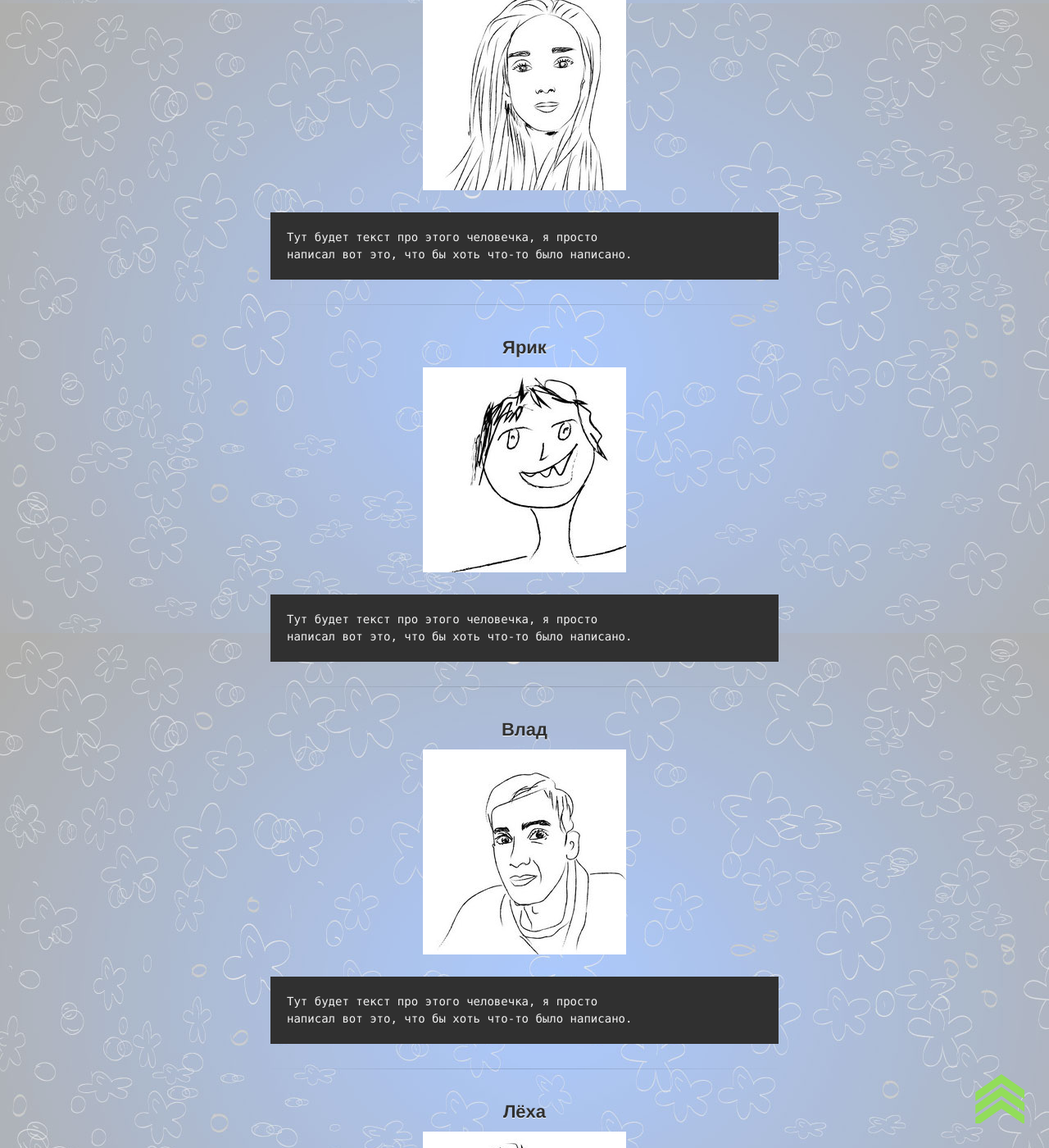
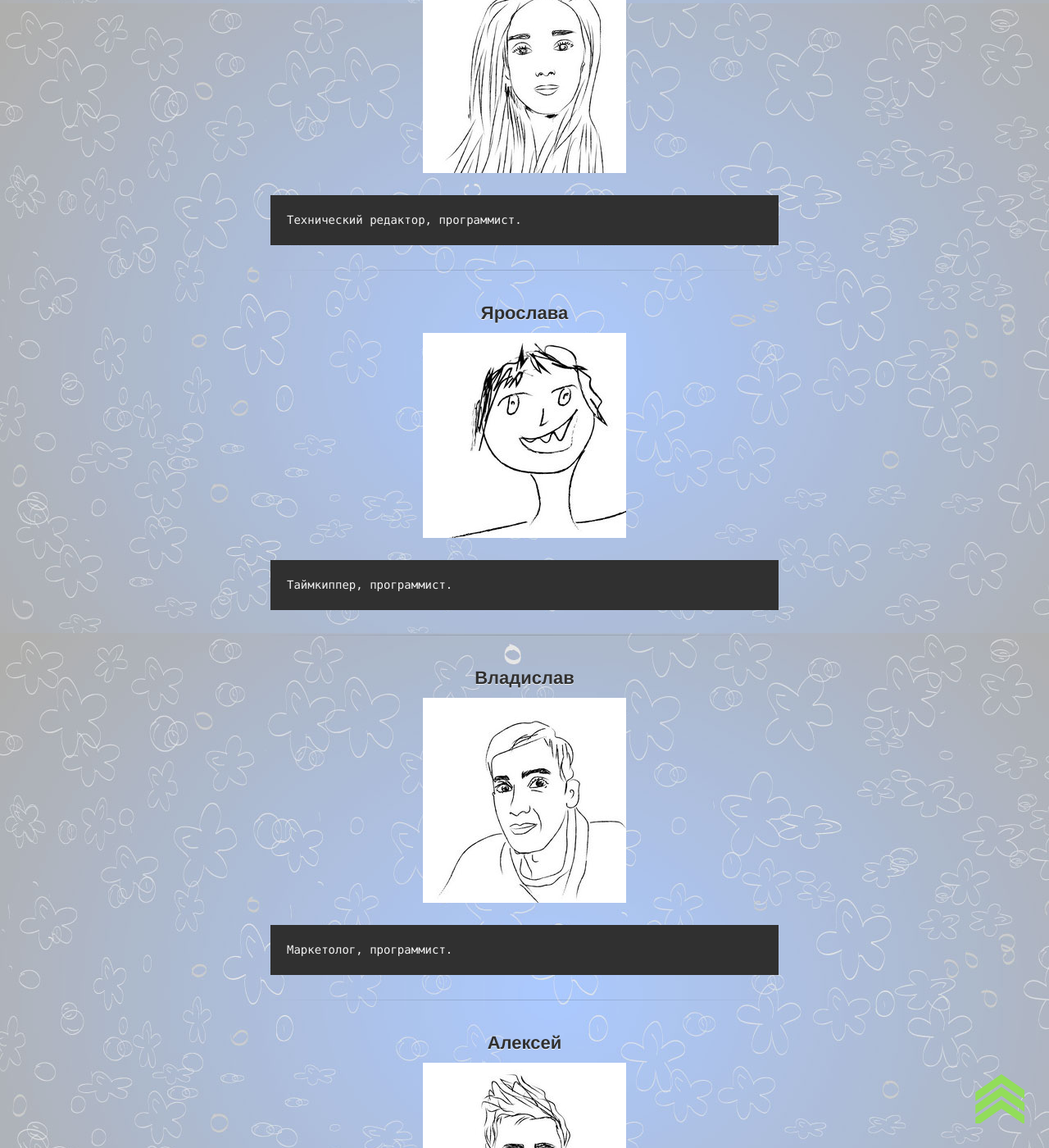
Before and after one commit to fplve/vika, a Jekyll site: the page built from index.md, in a window 1280 px wide and 1400 px high, scrolled down 8444 px. Shown: the whole window at 82% size. Built offline with Jekyll 4.4.1, drawn with Linux system fonts in a browser that asks for light colours; some web fonts are replaced; some of the changed text lies outside the part shown.

Commit message:
аврвар

````diff
--- a/_layouts/default.html
+++ b/_layouts/default.html
@@ -78,17 +78,17 @@
 				</li>
 				<li><a href="#sanya">Авторы</a>
 					<ul class="submenu">
-						<li><a href="#sanya">Саша</a></li>
-						<li><a href="#ylya">Юля</a></li>
+						<li><a href="#sanya">Александр</a></li>
+						<li><a href="#ylya">Юлия</a></li>
 						<li><a href="#yar">Ярослава</a></li>
-						<li><a href="#vlad">Влад</a></li>
-						<li><a href="#leh">Лёша</a></li>
+						<li><a href="#vlad">Владислав</a></li>
+						<li><a href="#leh">Алексей</a></li>
 					</ul>
 				</li>
-				<li><a href="#sanya">Скачать</a>
+				<li><a href="">Скачать</a>
 					<ul class="submenu">
-						<li><a href="">.zip</a></li>
-						<li><a href="">.tar.gz</a></li>
+						<li><a href="https://github.com/Geriler/vk-bot/archive/v1.0.zip">.zip</a></li>
+						<li><a href="https://github.com/Geriler/vk-bot/archive/v1.0.tar.gz">.tar.gz</a></li>
 					</ul>
 				</li>
 			</ul>
--- a/index.md
+++ b/index.md
@@ -152,7 +152,7 @@ function questionandanswer($peer_id, $message_id) {
 <a name="rolling"></a>
 ### Модуль rolling.php
 ```
-Данный модуль... что-то делает, я не понял.
+Данный модуль выбирает только одного пользователя и присваевает ему $text.
 ```
 ![картинка](https://github.com/fplve/vika/raw/gh-pages/assets/images/c_roll.gif)
 ```php
@@ -215,46 +215,41 @@ function weather($peer_id) {
 -------------------------
 
 <a name="sanya"></a>
-## Саня
+## Александр
 ![картинка](https://github.com/fplve/vika/raw/gh-pages/assets/images/Sasha.jpg)
 ```
-Тут будет текст про этого человечка, я просто
-написал вот это, что бы хоть что-то было написано.
+Программист, идеолог.
 ```
 -------------------------
 
 <a name="ylya"></a>
-## Юля
+## Юлия
 ![картинка](https://github.com/fplve/vika/raw/gh-pages/assets/images/Ylya.jpg)
 ```
-Тут будет текст про этого человечка, я просто
-написал вот это, что бы хоть что-то было написано.
+Технический редактор, программист.
 ```
 -------------------------
 
 <a name="yar"></a>
-## Ярик
+## Ярослава
 ![картинка](https://github.com/fplve/vika/raw/gh-pages/assets/images/Yarik.jpg)
 ```
-Тут будет текст про этого человечка, я просто
-написал вот это, что бы хоть что-то было написано.
+Таймкиппер, программист.
 ```
 -------------------------
 
 <a name="vlad"></a>
-## Влад
+## Владислав
 ![картинка](https://github.com/fplve/vika/raw/gh-pages/assets/images/Vlad.jpg)
 ```
-Тут будет текст про этого человечка, я просто
-написал вот это, что бы хоть что-то было написано.
+Маркетолог, программист.
 ```
 -------------------------
 
 <a name="leh"></a>
-## Лёха
+## Алексей
 ![картинка](https://github.com/fplve/vika/raw/gh-pages/assets/images/Lesha.jpg)
 ```
-Тут будет текст про этого человечка, я просто
-написал вот это, что бы хоть что-то было написано.
+Пиар-менеджер, программист.
 ```
 -------------------------
````
